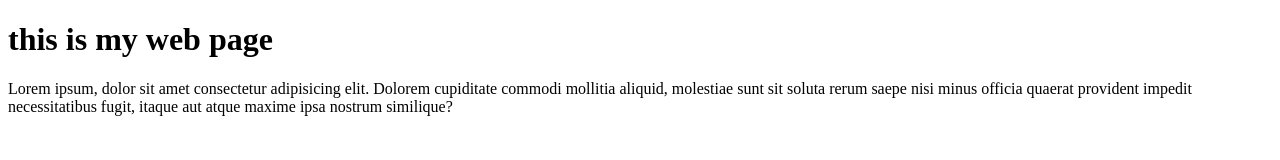
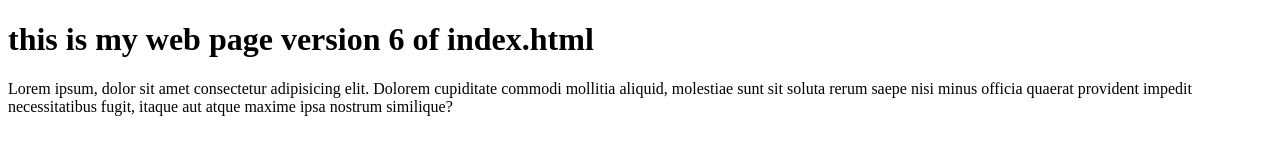
Before and after one commit to aslanshaikh/firstweb.github.io, a plain HTML site: page index.html in a window 1280 px wide. Drawn offline with Linux system fonts and the light colour scheme.

Commit message:
changed the version  in index.html

```diff
--- a/index.html
+++ b/index.html
@@ -8,7 +8,7 @@
 </head>
 <body>
 
-    <h1>this is my web page </h1>
+    <h1>this is my web page version 6 of index.html</h1>
     <p>Lorem ipsum, dolor sit amet consectetur adipisicing elit. Dolorem cupiditate commodi mollitia aliquid, molestiae sunt sit soluta rerum saepe nisi minus officia quaerat provident impedit necessitatibus fugit, itaque aut atque maxime ipsa nostrum similique?</p>
 </body>
 </html>
```
